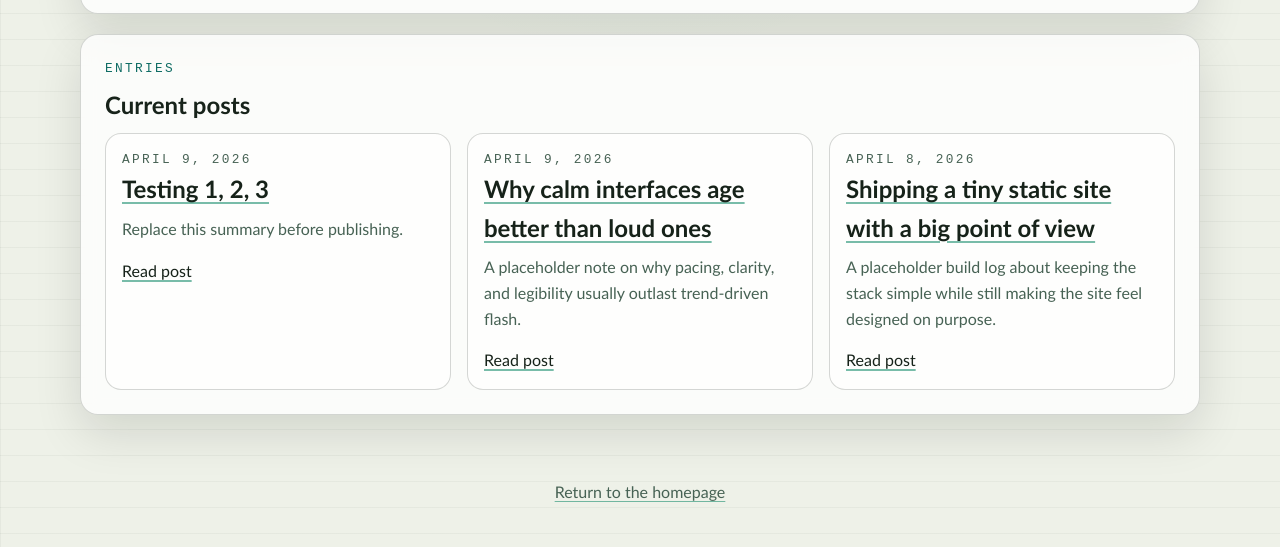
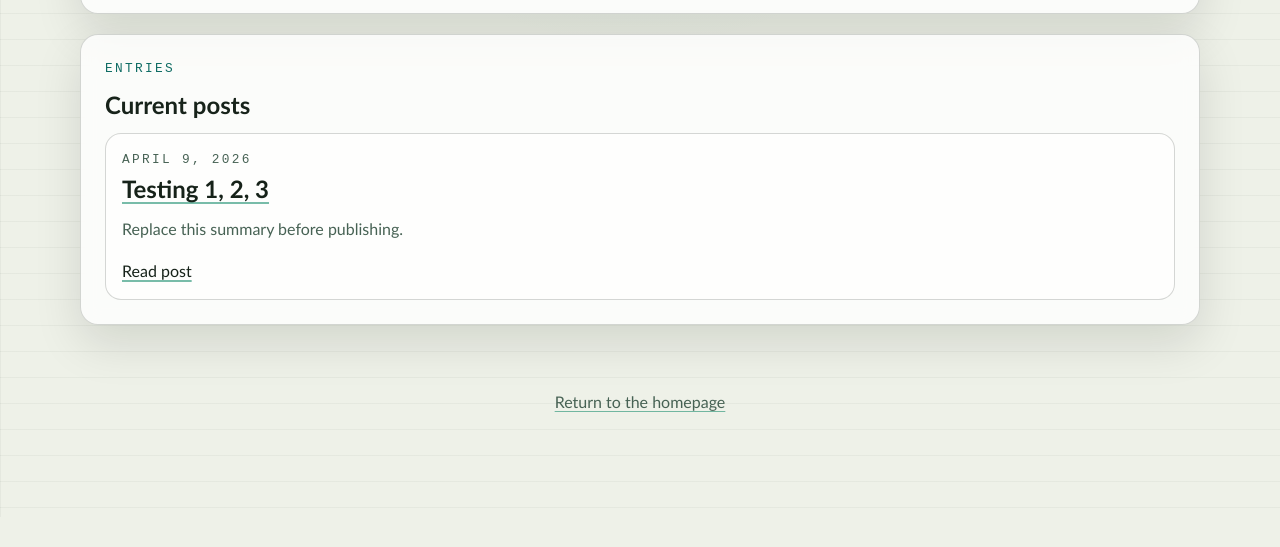
Before and after one commit to Csavoldi/csavoldi.github.io, a website: page blog/index.html in a window 1280 px wide. Shown: the part 299-846 px from the top of the page. After the commit the page ends 816 px from the top, so only its background shows below. Drawn offline with Linux system fonts and the light colour scheme.

Commit message:
fix: sync blog archive after post removals

```diff
--- a/blog/index.html
+++ b/blog/index.html
@@ -44,18 +44,6 @@
           <p>Replace this summary before publishing.</p>
           <a class="back-link" href="posts/testing-1-2-3.html">Read post</a>
         </article>
-        <article class="archive-card">
-          <p class="post-meta">April 9, 2026</p>
-          <h2><a href="posts/why-calm-interfaces-age-better-than-loud-ones.html">Why calm interfaces age better than loud ones</a></h2>
-          <p>A placeholder note on why pacing, clarity, and legibility usually outlast trend-driven flash.</p>
-          <a class="back-link" href="posts/why-calm-interfaces-age-better-than-loud-ones.html">Read post</a>
-        </article>
-        <article class="archive-card">
-          <p class="post-meta">April 8, 2026</p>
-          <h2><a href="posts/shipping-a-tiny-static-site-with-a-big-point-of-view.html">Shipping a tiny static site with a big point of view</a></h2>
-          <p>A placeholder build log about keeping the stack simple while still making the site feel designed on purpose.</p>
-          <a class="back-link" href="posts/shipping-a-tiny-static-site-with-a-big-point-of-view.html">Read post</a>
-        </article>
       </div>
     </section>
   </main>
```
